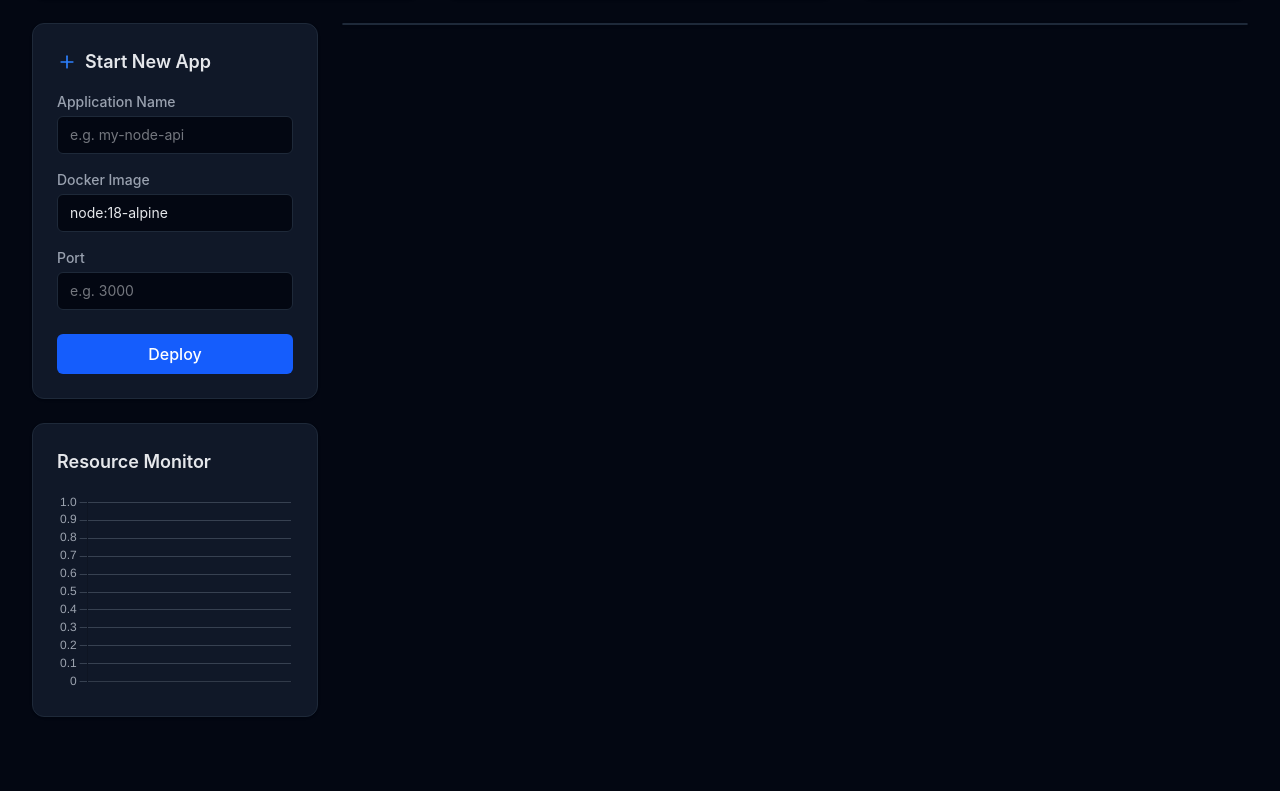
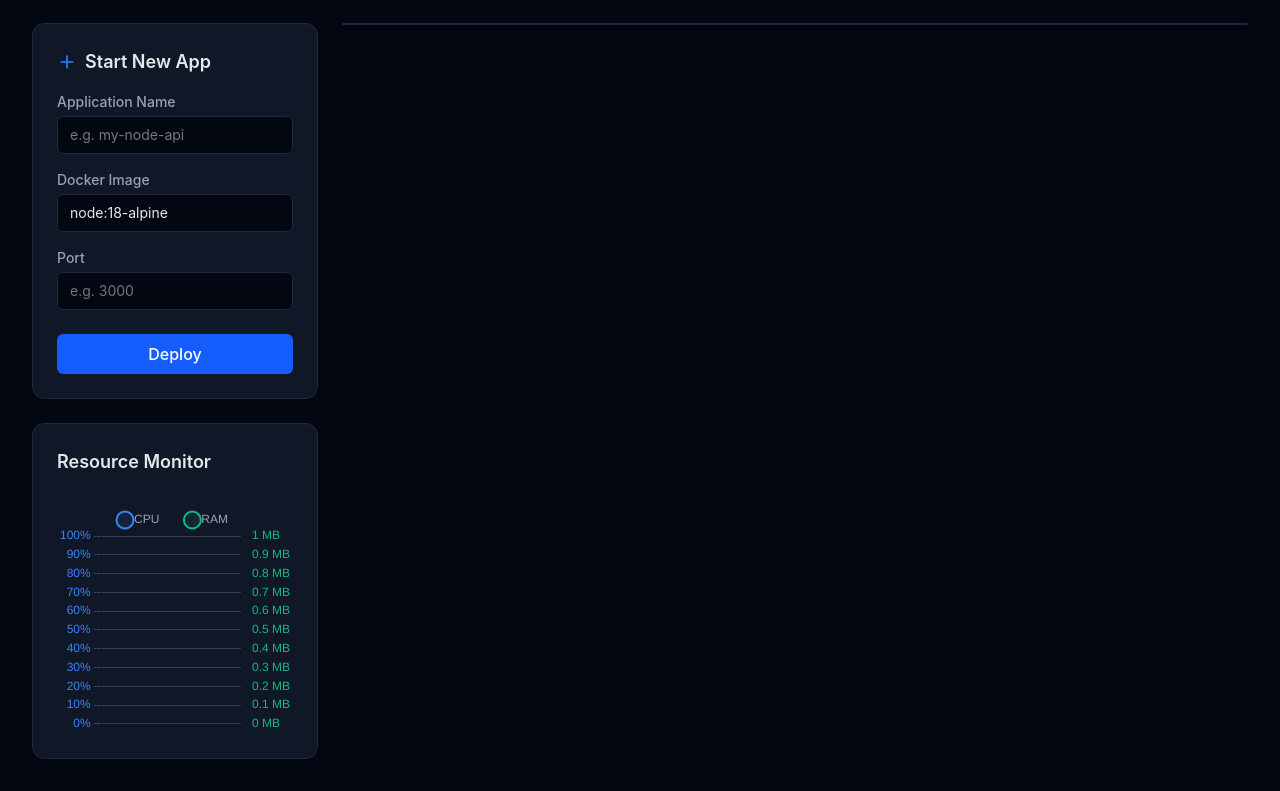
Before and after one commit to Demeter-Norbert/node-app-manager, a React app in the folder frontend/: page / in a window 1280 px wide. Shown: the part 309-1100 px from the top of the page. Before the commit the page ends 1058 px from the top, so only its background shows below. Built offline with nearby package versions, Linux system fonts and the light colour scheme; no server answers; the HTML template or start-up script is replaced by a standard one.

Commit message:
FIX resource monitor visibility and data

```diff
--- a/frontend/src/components/SystemChart.tsx
+++ b/frontend/src/components/SystemChart.tsx
@@ -32,24 +32,26 @@ export default function SystemChart({ data }: SystemChartProps) {
     labels: data.map(d => d.time),
     datasets: [
       {
-        label: 'CPU %',
+        label: 'CPU',
         data: data.map(d => d.cpu),
-        borderColor: '#3b82f6',
-        backgroundColor: 'rgba(59, 130, 246, 0.2)',
+        borderColor: '#3b82f6', // blue-500
+        backgroundColor: 'rgba(59, 130, 246, 0.1)',
         fill: true,
         tension: 0.4,
         pointRadius: 0,
         borderWidth: 2,
+        yAxisID: 'y',
       },
       {
-        label: 'RAM MB',
+        label: 'RAM',
         data: data.map(d => d.memory),
-        borderColor: '#8b5cf6',
-        backgroundColor: 'rgba(139, 92, 246, 0.2)',
+        borderColor: '#10b981',
+        backgroundColor: 'rgba(16, 185, 129, 0.1)',
         fill: true,
         tension: 0.4,
         pointRadius: 0,
         borderWidth: 2,
+        yAxisID: 'y1',
       },
     ],
   };
@@ -63,7 +65,14 @@ export default function SystemChart({ data }: SystemChartProps) {
     },
     plugins: {
       legend: {
-        display: false,
+        display: true,
+        position: 'top' as const,
+        labels: {
+          color: '#9ca3af',
+          usePointStyle: true,
+          boxWidth: 6,
+          padding: 30,
+        }
       },
       tooltip: {
         backgroundColor: '#1f2937',
@@ -71,6 +80,19 @@ export default function SystemChart({ data }: SystemChartProps) {
         bodyColor: '#e5e7eb',
         borderColor: '#374151',
         borderWidth: 1,
+        callbacks: {
+          label: function(context: any) {
+            let label = context.dataset.label || '';
+            if (label) {
+              label += ': ';
+            }
+            if (context.parsed.y !== null) {
+              label += context.parsed.y.toFixed(2);
+              label += context.dataset.label === 'CPU' ? '%' : ' MB';
+            }
+            return label;
+          }
+        }
       },
     },
     scales: {
@@ -80,15 +102,39 @@ export default function SystemChart({ data }: SystemChartProps) {
         },
         ticks: {
           color: '#9ca3af',
-          maxTicksLimit: 5,
+          maxTicksLimit: 6,
+          maxRotation: 0,
+          autoSkipPadding: 15,
         },
       },
       y: {
+        type: 'linear' as const,
+        display: true,
+        position: 'left' as const,
+        max: 100,
         grid: {
           color: '#374151',
         },
         ticks: {
-          color: '#9ca3af',
+          color: '#3b82f6',
+          callback: function(value: any) {
+            return value + '%';
+          }
+        },
+        beginAtZero: true,
+      },
+      y1: {
+        type: 'linear' as const,
+        display: true,
+        position: 'right' as const,
+        grid: {
+          drawOnChartArea: false,
+        },
+        ticks: {
+          color: '#10b981',
+          callback: function(value: any) {
+            return value + ' MB';
+          }
         },
         beginAtZero: true,
       },
@@ -96,8 +142,8 @@ export default function SystemChart({ data }: SystemChartProps) {
   };
 
   return (
-    <div className="h-[25vh] min-h-[200px] max-h-[350px] w-full mt-4">
-      <Line data={chartData} options={options} />
+    <div className="h-[25vh] min-h-[250px] max-h-[350px] w-full mt-2">
+      <Line data={chartData} options={options as any} />
     </div>
   );
 }
```
